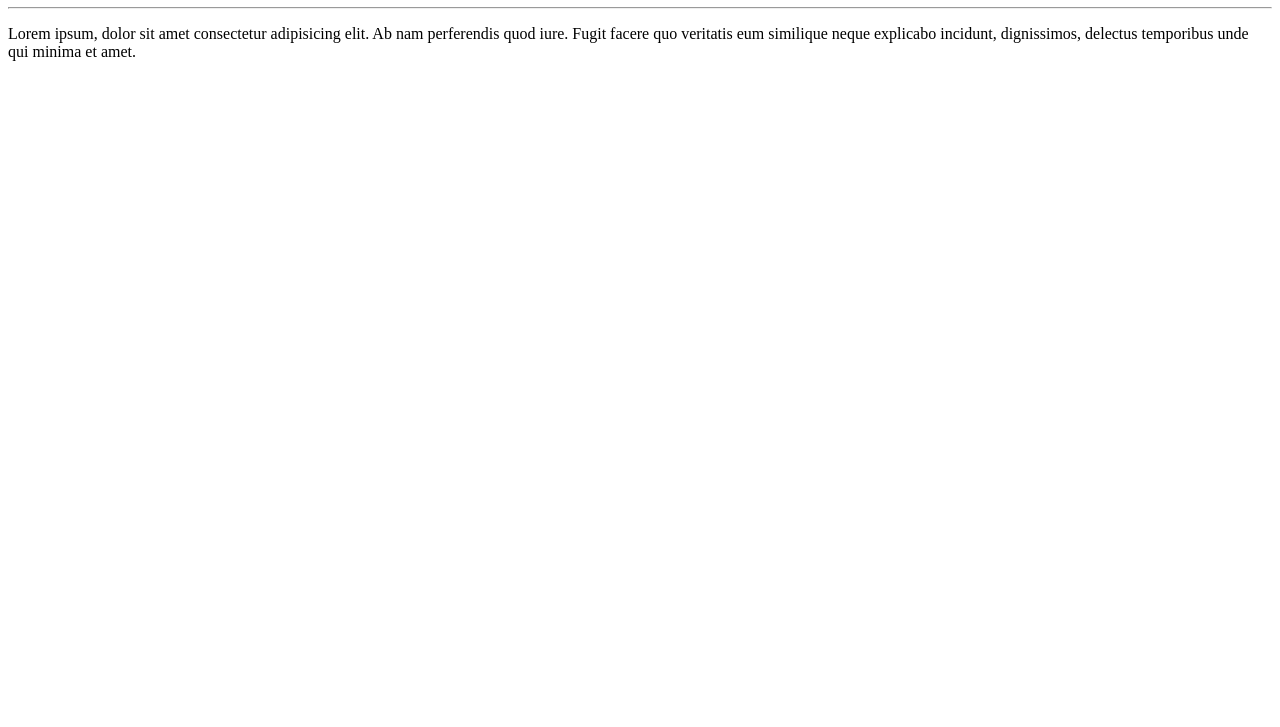
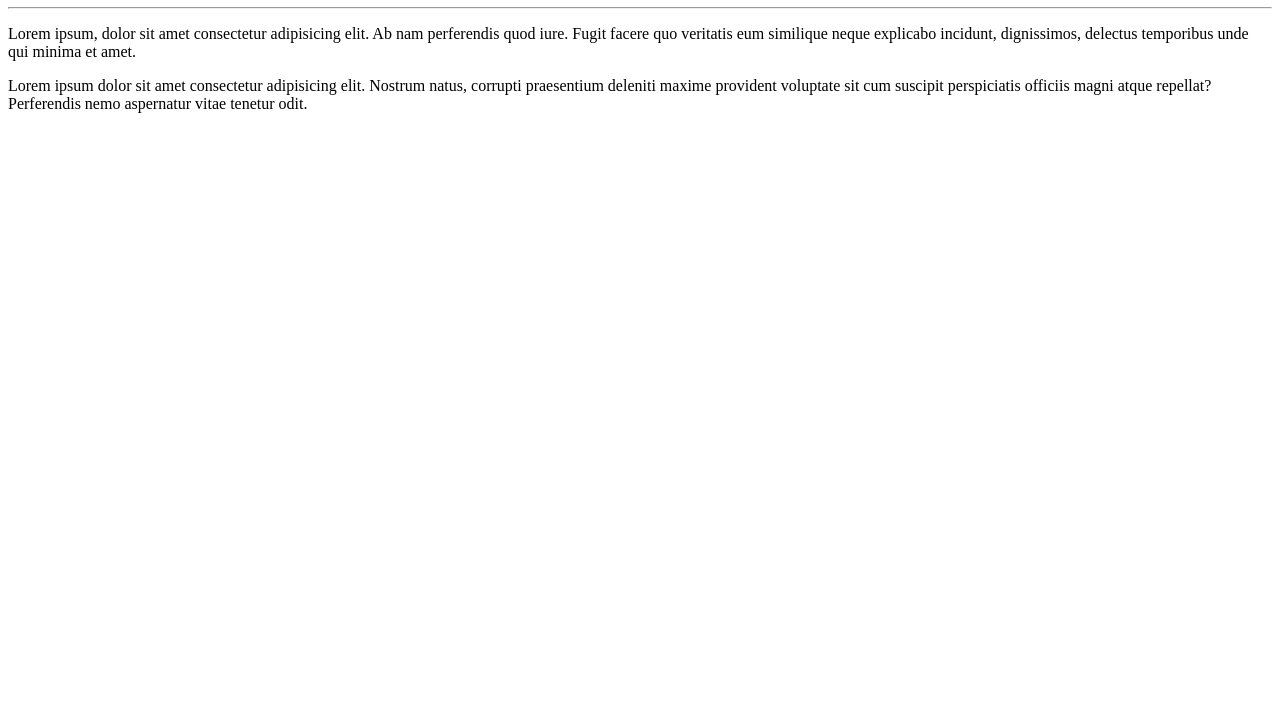
Before and after one commit to alinemarqs/OlaMundo, a plain HTML site: page site-exemplo/index.html in a window 1280 px wide. Shown: the part 73-800 px from the top of the page. Drawn offline with Linux system fonts and the light colour scheme.

Commit message:
adicionei um parágrafo

```diff
--- a/site-exemplo/index.html
+++ b/site-exemplo/index.html
@@ -9,5 +9,6 @@
     <h1>Olá, Mundo!</h1>
     <hr>
     <p>Lorem ipsum, dolor sit amet consectetur adipisicing elit. Ab nam perferendis quod iure. Fugit facere quo veritatis eum similique neque explicabo incidunt, dignissimos, delectus temporibus unde qui minima et amet.</p>
+    <p>Lorem ipsum dolor sit amet consectetur adipisicing elit. Nostrum natus, corrupti praesentium deleniti maxime provident voluptate sit cum suscipit perspiciatis officiis magni atque repellat? Perferendis nemo aspernatur vitae tenetur odit.</p>
 </body>
 </html>
```
